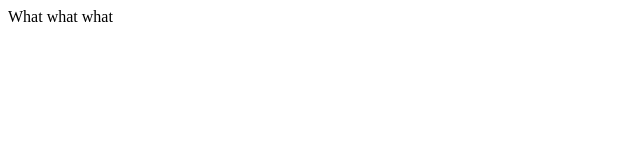
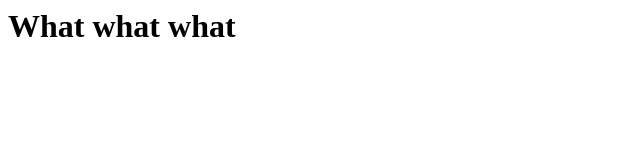
Before and after one commit to git-ch/tau, a plain HTML site: page index.html in a window 1280 px wide. Shown: the whole page, without its empty margins (0-640 px from the left). Drawn offline with Linux system fonts and the light colour scheme.

Commit message:
Update index.html

```diff
--- a/index.html
+++ b/index.html
@@ -3,6 +3,6 @@
   <style>
   </style>
   <body>
-   <p> What what what </p>
+   <h1> What what what </h1>
   </body>
 </html>
```
